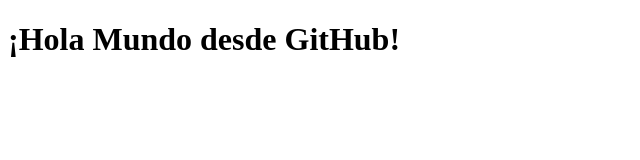
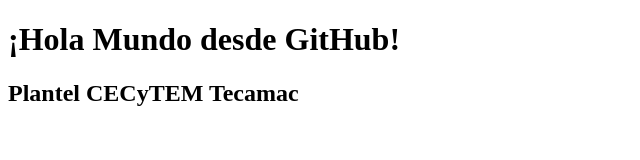
Before and after one commit to estela-12/mi-primer-repositorio, a plain HTML site: page index.html in a window 1280 px wide. Shown: the whole page, without its empty margins (0-640 px from the left). Drawn offline with Linux system fonts and the light colour scheme.

Commit message:
agrege el nombre del plantel

```diff
--- a/index.html
+++ b/index.html
@@ -7,5 +7,6 @@
 </head>
 <body>
     <h1>¡Hola Mundo desde GitHub!</h1>
+    <h2>Plantel CECyTEM Tecamac </h2>
 </body>
 </html>
```
